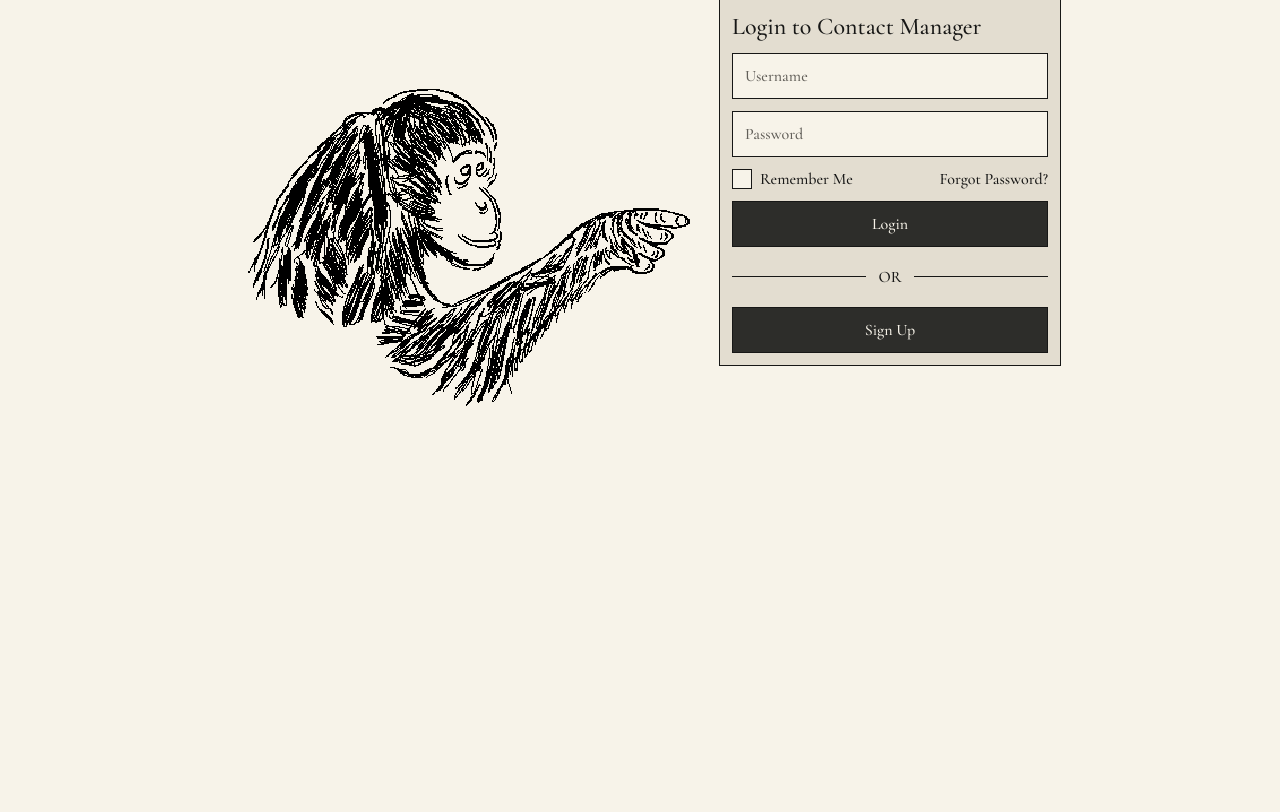
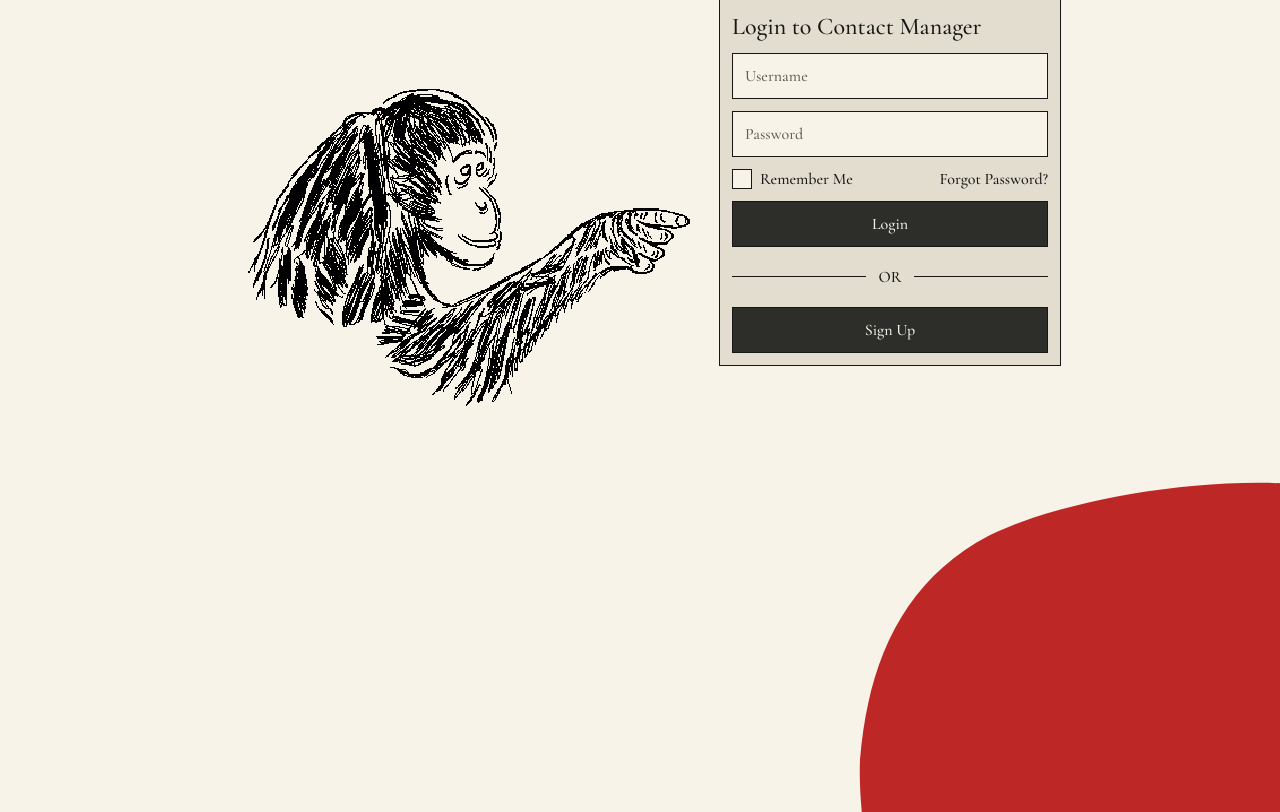
Before and after one commit to alex84plus/lamp-group24, a PHP site: page / in a window 1280 px wide. Shown: the part 448-1260 px from the top of the page. Run offline with PHP 8.4, Linux system fonts and the light colour scheme.

Commit message:
add comments

```diff
--- a/css/style.css
+++ b/css/style.css
@@ -14,6 +14,7 @@
     --defaultBorder: #171716;
     --inverseBorder: #f7f3e9;
     --focusRing: #55534e;
+    --accentFill: #bd2725;
     --hatchEdgeWidth: 24px;
     --hatchLineWidth: 1px;
     --hatchPeriod: 4px;
@@ -69,7 +70,8 @@ textarea {
 .contact-view-identity,
 .contact-view-copy:hover,
 .contact-view-copy.is-copied,
-.contact-view-field-action:active {
+.contact-view-field-action:active,
+.login-blob {
     --dot: paper;
     cursor: var(--dotCursorPaper), auto;
 }
@@ -83,6 +85,8 @@ textarea {
 }
 
 .hero-inner {
+    position: relative;
+    z-index: 1;
     display: flex;
     align-items: stretch;
 }
@@ -100,6 +104,45 @@ textarea {
     transform: translateY(84px);
     image-rendering: crisp-edges;
     image-rendering: pixelated;
+}
+
+/* A red blob behind the login hero, mostly off the page's bottom-right corner
+   so only its edge shows. It never starts left of the hero's center line,
+   which keeps it off Monke: red behind the transparent drawing hides its ink
+   lines. The hero is lifted above it (.hero-inner), and only the painted shape
+   takes presses, which js/blob.js turns into a wobble. Tapping it rapidly
+   grows it over the whole page, so it may paint past its own box. The layer is
+   pinned to the window, not the hero, so the cover reaches every edge however
+   tall the page is. */
+.login-blobs {
+    position: fixed;
+    inset: 0;
+    overflow: hidden;
+    pointer-events: none;
+}
+
+.login-blob {
+    position: absolute;
+    top: calc(100% - 360px);
+    left: max(calc(50% + 60px), calc(100% - 420px));
+    width: 760px;
+    height: 760px;
+    overflow: visible;
+    fill: var(--accentFill);
+    touch-action: manipulation;
+}
+
+.login-blob path {
+    pointer-events: visiblePainted;
+}
+
+/* js/blob.js sets --blobCover from 0, where the hero is still clear of the
+   blob, to 1, where the blob has swallowed it, and only once a blob is big
+   enough to hide it. The hero fades out across that and ignores presses, so
+   taps keep landing on the blob. */
+html.blob-covering .hero-inner {
+    opacity: calc(1 - var(--blobCover, 0));
+    pointer-events: none;
 }
 
 .login-container {
--- a/index.php
+++ b/index.php
@@ -9,6 +9,11 @@
     </head>
     <body>
         <div class="hero-container">
+            <div class="login-blobs" aria-hidden="true">
+                <svg class="login-blob" focusable="false" viewBox="0 0 200 200">
+                    <path d="M25 170C10 152 -1 105 0 81C2 56 11 34 34 22C56 11 107 3 135 12C162 21 194 58 199 78C204 98 184 114 166 133C148 151 117 183 93 190C70 196 41 188 25 170Z"></path>
+                </svg>
+            </div>
             <div class="hero-inner">
                 <div class="hero-image">
                     <img src="images/Monke.png" alt="Monke">
@@ -17,8 +22,10 @@
                     <div class="login-title">
                         Login to Contact Manager
                     </div>
+                    <!-- Login Form -->
                     <form action="api/login.php" method="POST">
                         <div class="login-form">
+                            <!-- Username field-->
                             <input
                             class="form-input"
                             type="text"
@@ -27,6 +34,7 @@
                             placeholder="Username"
                             required
                             >
+                            <!-- Password field-->
                             <input
                             class="form-input"
                             type="password"
@@ -36,6 +44,7 @@
                             required
                             >
                             <div class="login-row">
+                                <!-- Remember me checkbox-->
                                 <label class="remember-label" for="remember">
                                     <input
                                     class="remember-input"
@@ -45,12 +54,15 @@
                                     >
                                     Remember Me
                                 </label>
+                                    <!-- Forgot password link-->
                                     <a href="api/resetpassword.php">Forgot Password?</a>
                             </div>
+                            <!-- Login button-->
                             <button class="btn-primary" type="submit">Login</button>
                             <div class="login-divider">
                                 <span>OR</span>
                             </div>
+                            <!-- Sign up button-->
                             <button class="btn-primary" type="button">Sign Up</button>
                         </div>
                     </form>
--- a/signup.php
+++ b/signup.php
@@ -13,8 +13,10 @@
                 <div class="login-title">
                     Sign Up for Contact Manager
                 </div>
+                <!-- Sign up form-->
                 <form action="api/signup.php" method="POST">
                     <div class="login-form">
+                        <!-- First name field-->
                         <input
                         class="form-input"
                         type="text"
@@ -23,6 +25,7 @@
                         placeholder="First Name"
                         required
                         >
+                        <!-- Last name field-->
                         <input
                         class="form-input"
                         type="text"
@@ -31,6 +34,7 @@
                         placeholder="Last Name"
                         required
                         >
+                        <!-- Username field-->
                         <input
                         class="form-input"
                         type="text"
@@ -39,6 +43,7 @@
                         placeholder="Username"
                         required
                         >
+                        <!-- Password field-->
                         <input
                         class="form-input"
                         type="password"
@@ -47,6 +52,7 @@
                         placeholder="Password"
                         required
                         >
+                        <!-- Submit button-->
                         <button class="btn-primary" type="submit">Sign Up</button>
                     </div>
                 </form>
```
Also changed, not shown: dashboard.php (+17 -1 lines).
